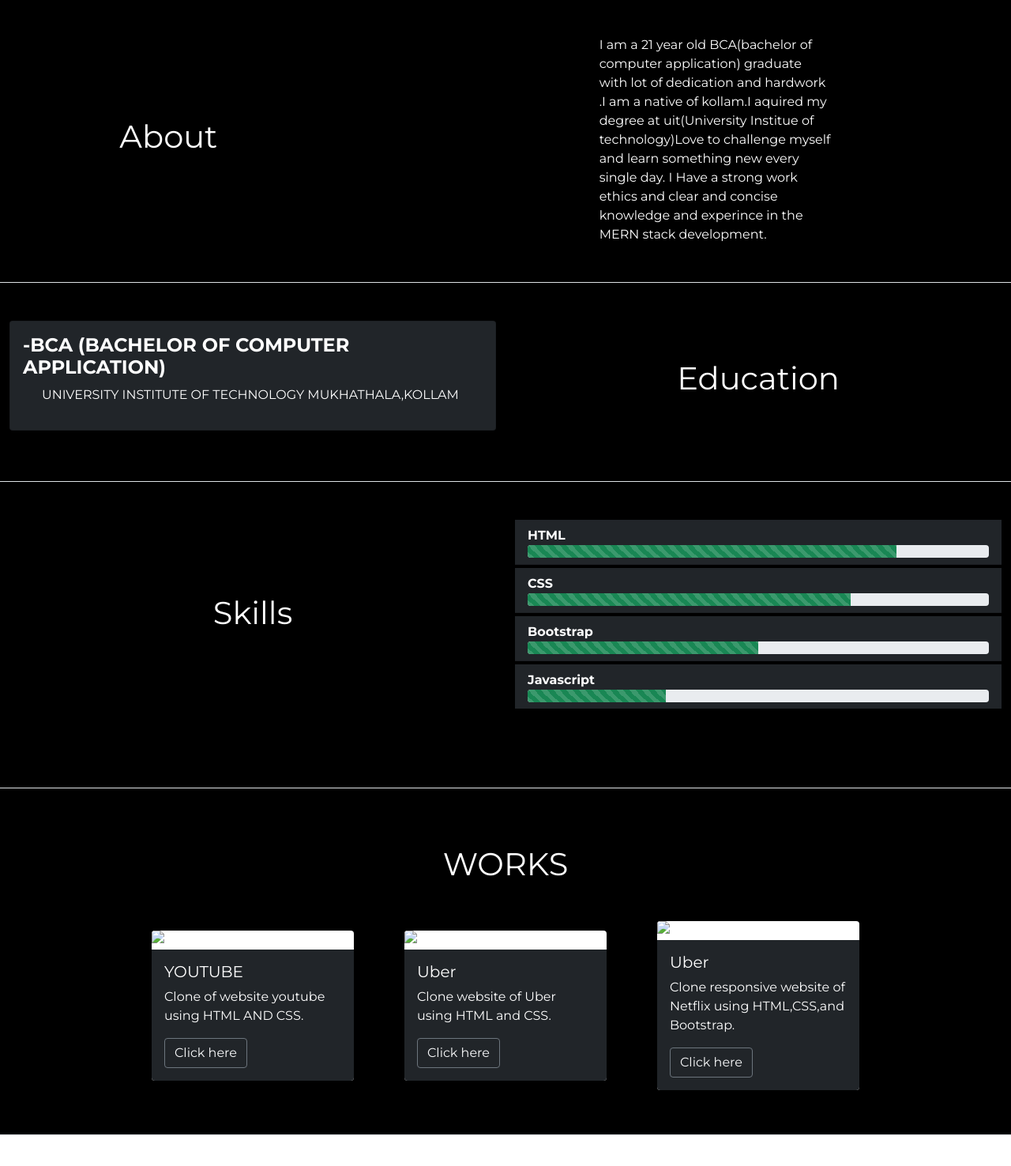
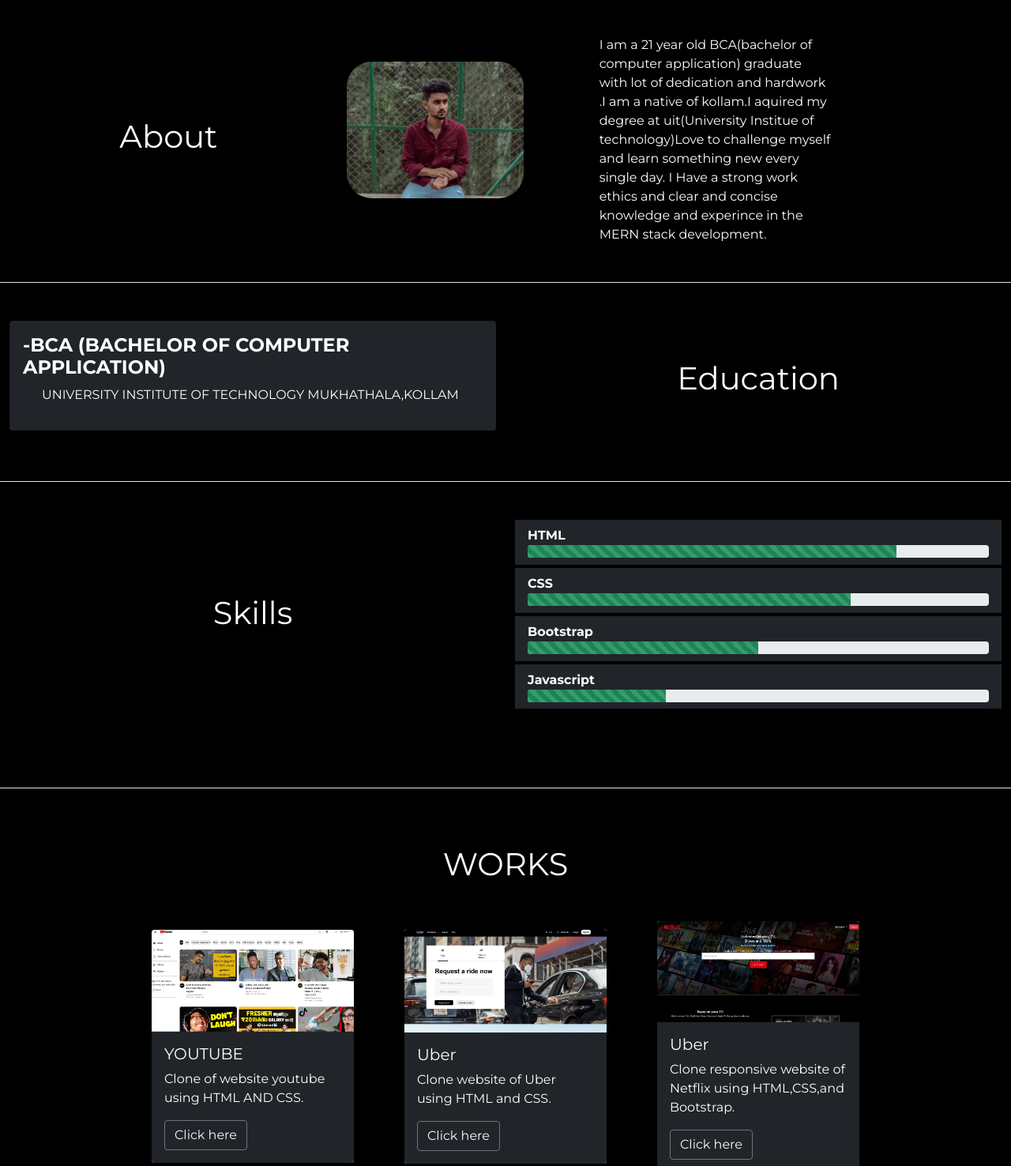
Before and after one commit to Musthafa7232/portfolio, a plain HTML site: page index.html in a window 1280 px wide. Shown: the part 685-2161 px from the top of the page at 79% size. Drawn offline with nearby package versions, Linux system fonts and the light colour scheme.

Commit message:
Update index.html

```diff
--- a/index.html
+++ b/index.html
@@ -6,7 +6,7 @@
   <meta http-equiv="X-UA-Compatible" content="IE=edge" />
   <meta name="viewport" content="width=device-width, initial-scale=1.0" />
   <title>MOHAMMED MUSTHAFA SHAJAHAN</title>
-  <link rel="shortcut icon" href="" type="image/x-icon" />
+  <link rel="shortcut icon" href="images/copy.webp" type="image/x-icon" />
   <link rel="stylesheet" href="style.css" />
 
   <link href="https://cdn.jsdelivr.net/npm/bootstrap@5.0.2/dist/css/bootstrap.min.css" rel="stylesheet"
@@ -63,7 +63,7 @@
   <main id="home" class="container-fluid  ">
 
     <div class="image-cover text-center pt-lg-4 position-relative">
-      <img class=" img-fluid  cover " alt="" src="images/main.webp">
+      <img class=" img-fluid  cover " alt="" src="images/IMG_20221124_135343[184].webp">
     </div>
   </main>
   <!-- About -->
@@ -73,7 +73,7 @@
         <h1 class="pt-5 pb-5">About</h1>
       </div>
       <div class="col-12 col-lg-3 col-xl-3 col-xxl-2">
-        <img src="" alt="" class="mb-4 mb-lg-8 images ">
+        <img src="images/pic1.webp" alt="" class="mb-4 mb-lg-8 images ">
       </div>
       <div class="col-12 col-lg-3 col-xl-3 col-xxl-3 ">
         I am a 21 year old BCA(bachelor of computer application) graduate with lot of dedication and hardwork
@@ -144,7 +144,7 @@
       </div>
       <div class="col-12 col-lg-3 col-md-6 d-flex justify-content-center ">
         <div class="card mt-3 works border-0">
-          <img src="" class="card-img-top" alt="..." style="max-width: 16rem" />
+          <img src="images/youtube.webp" class="card-img-top" alt="..." style="max-width: 16rem" />
           <div class="card-body bg-dark ">
             <h5 class="card-title">YOUTUBE</h5>
             <p class="card-text">
@@ -157,7 +157,7 @@
       </div>
       <div class="col-12 col-lg-3 col-md-6 d-flex justify-content-center ">
         <div class="card mt-3 border-0 works">
-          <img src="" class="card-img-top" alt="..." style="max-width: 16rem" />
+          <img src="images/uber.webp" class="card-img-top" alt="..." style="max-width: 16rem" />
           <div class="card-body bg-dark">
             <h5 class="card-title border-0">Uber</h5>
             <p class="card-text">
@@ -170,7 +170,7 @@
       </div>
       <div class="col-12 col-lg-3 col-md-6 d-flex justify-content-center ">
       <div class="card mt-3 border-0 works">
-        <img src="" class="card-img-top" alt="..." style="max-width: 16rem" />
+        <img src="images/netflix.webp" class="card-img-top" alt="..." style="max-width: 16rem" />
         <div class="card-body bg-dark">
           <h5 class="card-title border-0">Uber</h5>
           <p class="card-text">
@@ -268,7 +268,7 @@
   <script defer src="https://cdn.jsdelivr.net/npm/bootstrap@5.0.2/dist/js/bootstrap.bundle.min.js"
     integrity="sha384-MrcW6ZMFYlzcLA8Nl+NtUVF0sA7MsXsP1UyJoMp4YLEuNSfAP+JcXn/tWtIaxVXM"
     crossorigin="anonymous"></script>
-<script src="main.js"></script>
+  <script src="main.js"></script>
 </body>
 
 </html>
```
